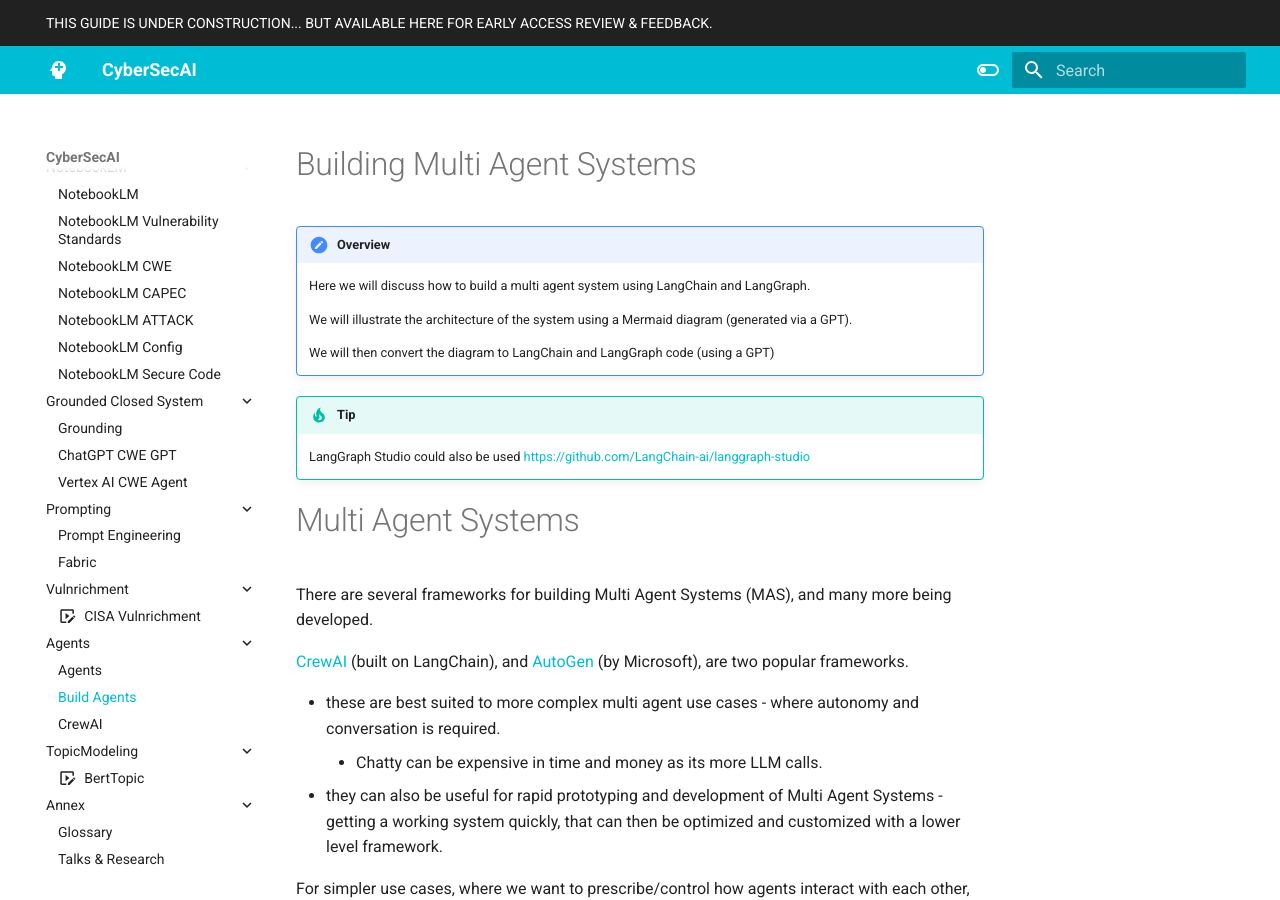
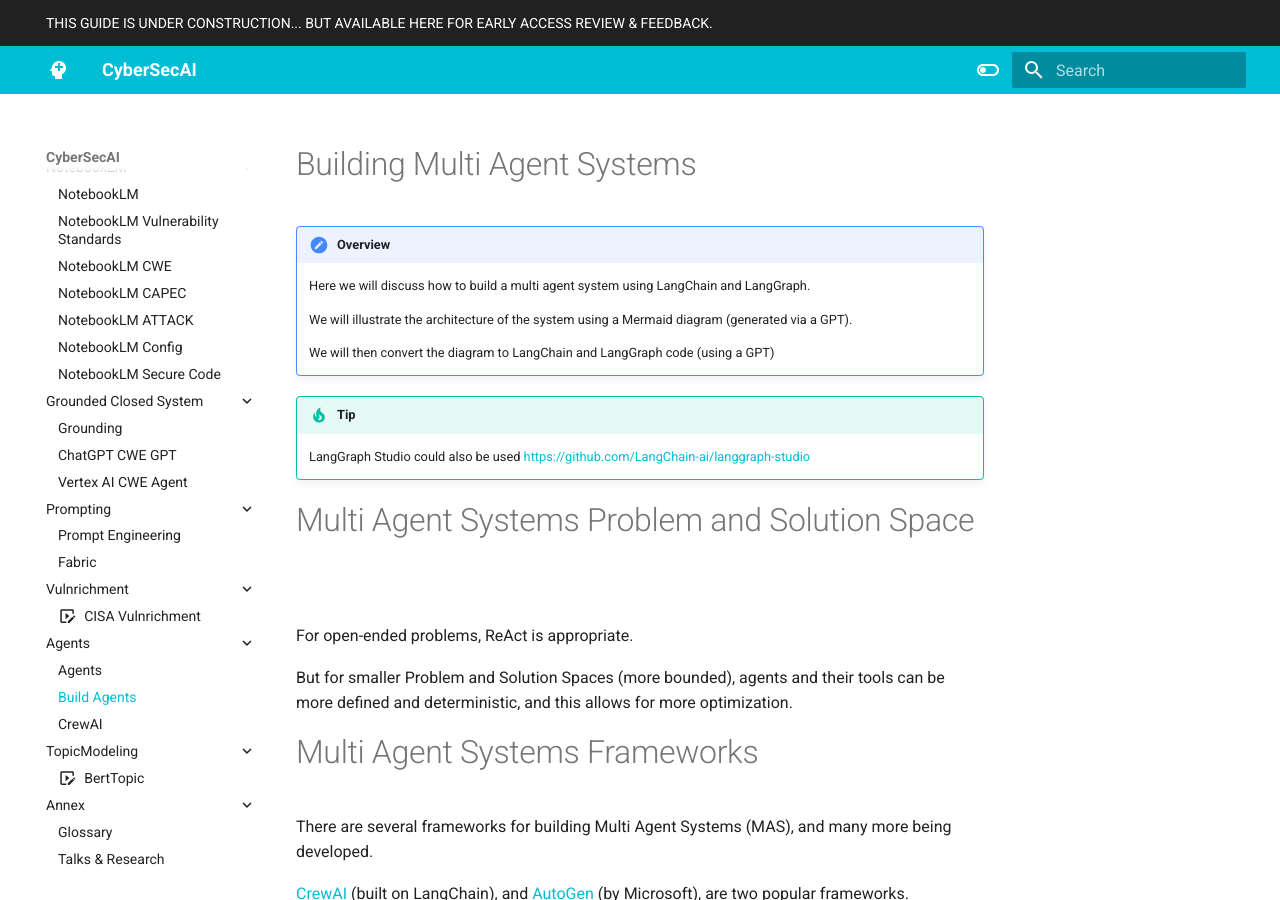
Before and after one commit to CyberSecAI/CyberSecAI.github.io, an MkDocs documentation site: the page built from docs/agents/Build_agents.md, in a window 1280 px wide and 900 px high. Built offline with MkDocs 1.6.1 and Material for MkDocs 9.7.7, drawn with Linux system fonts in a browser that asks for light colours; comment, search, counter and statistics services are not loaded.

Commit message:
agents problem solution space

```diff
--- a/docs/agents/Build_agents.md
+++ b/docs/agents/Build_agents.md
@@ -12,7 +12,14 @@
     LangGraph Studio could also be used https://github.com/LangChain-ai/langgraph-studio
 
 
-# Multi Agent Systems
+# Multi Agent Systems Problem and Solution Space
+For open-ended problems, ReAct is appropriate.
+
+But for smaller Problem and Solution Spaces (more bounded), agents and their tools can be more defined and deterministic, and this allows for more optimization.
+
+
+# Multi Agent Systems Frameworks
+
 There are several frameworks for building Multi Agent Systems (MAS), and many more being developed.
 
 [CrewAI](https://www.crewai.com/) (built on LangChain), and [AutoGen](https://microsoft.github.io/autogen/) (by Microsoft), are two popular frameworks.
```
